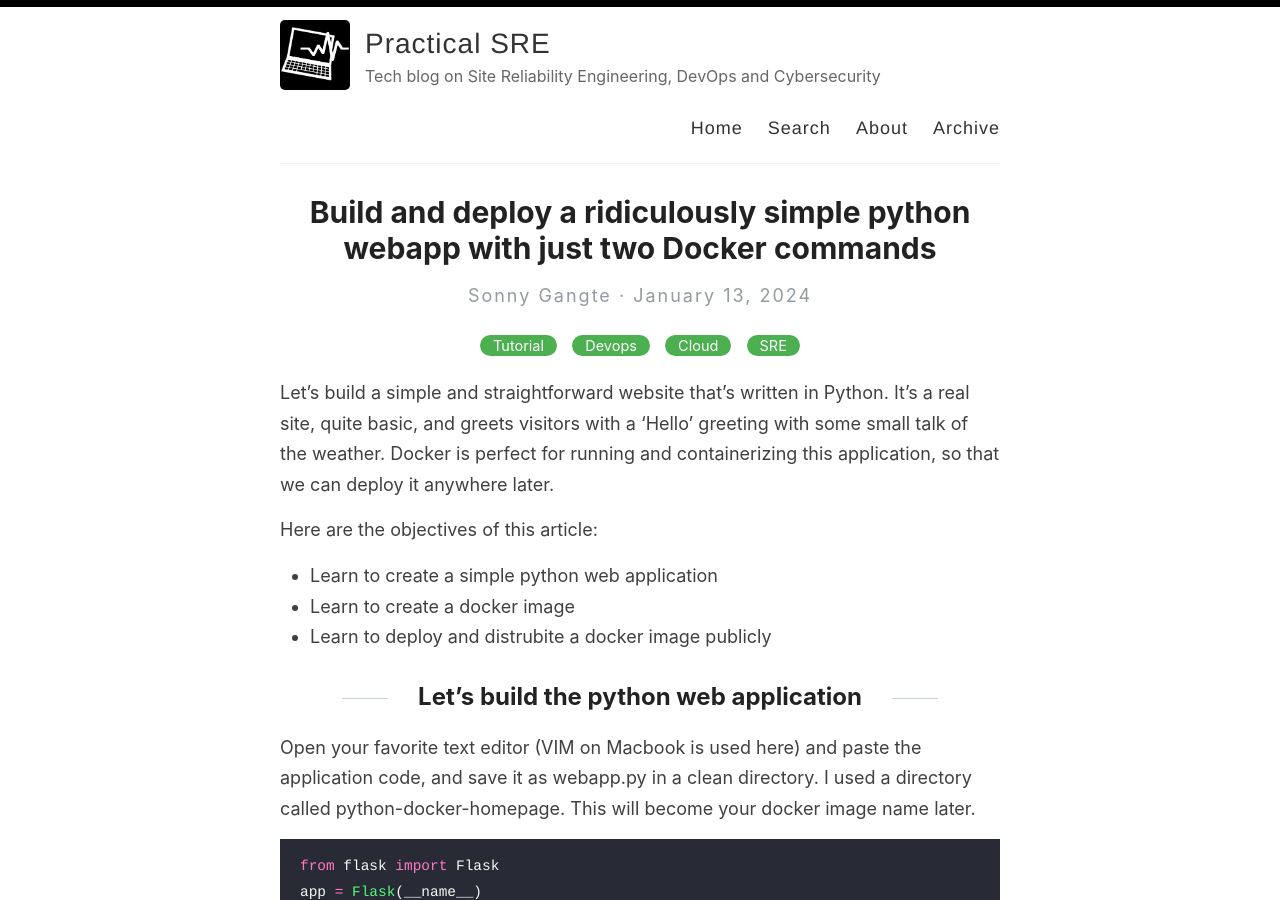
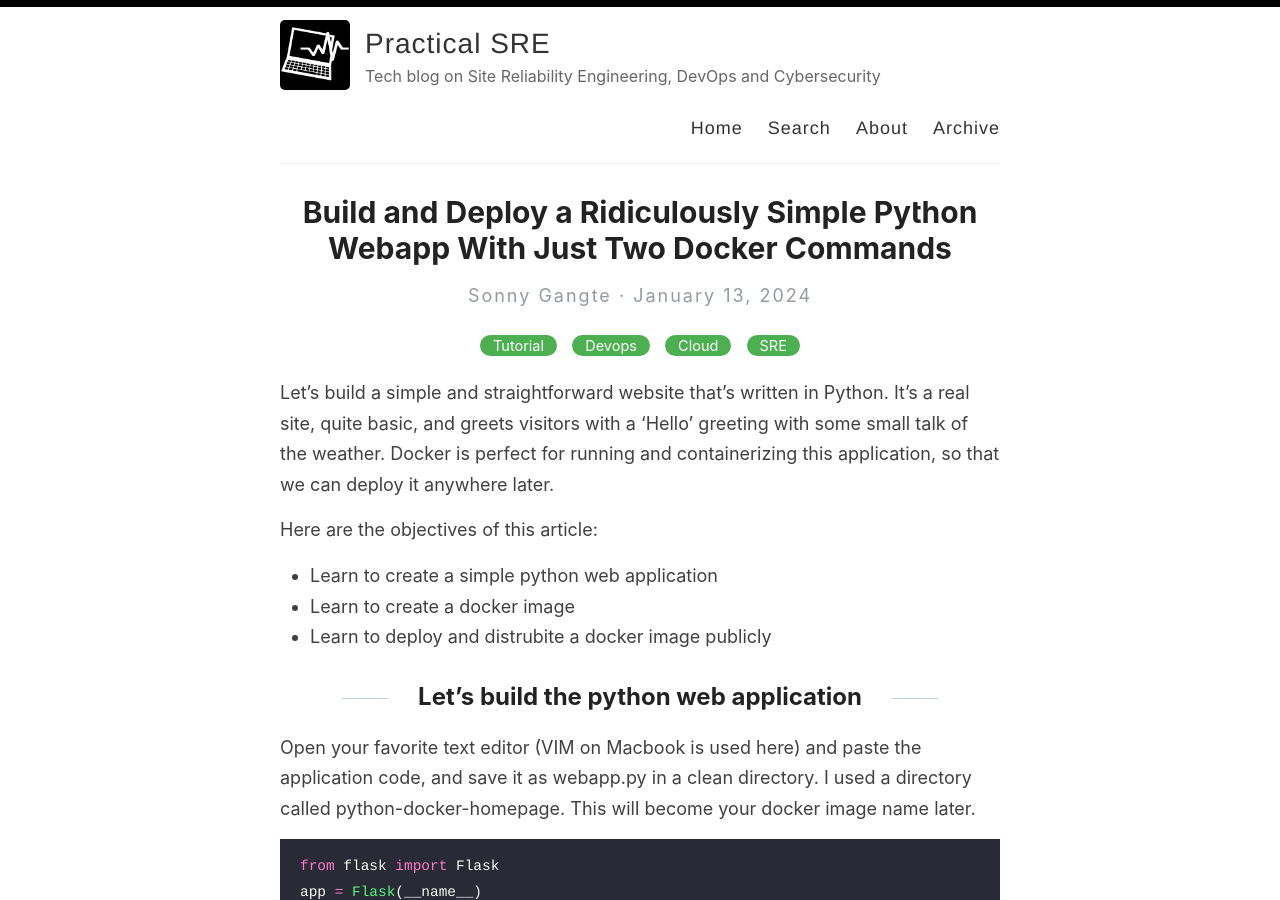
Before and after one commit to tgangte/tgangte.github.io, a Jekyll site: the page built from _posts/2024-01-13-getting-started-with-docker.md, in a window 1280 px wide and 900 px high. Built offline with Jekyll 4.4.1, drawn with Linux system fonts in a browser that asks for light colours; comment, search, counter and statistics services are not loaded.

```diff
--- a/_posts/2024-01-13-getting-started-with-docker.md
+++ b/_posts/2024-01-13-getting-started-with-docker.md
@@ -1,6 +1,6 @@
 ---
 layout: post
-title: Build and deploy a ridiculously simple python webapp with just two Docker commands
+title: Build and Deploy a Ridiculously Simple Python Webapp With Just Two Docker Commands
 categories: [Tutorial,Devops, Cloud, SRE]
 ---
 
```
